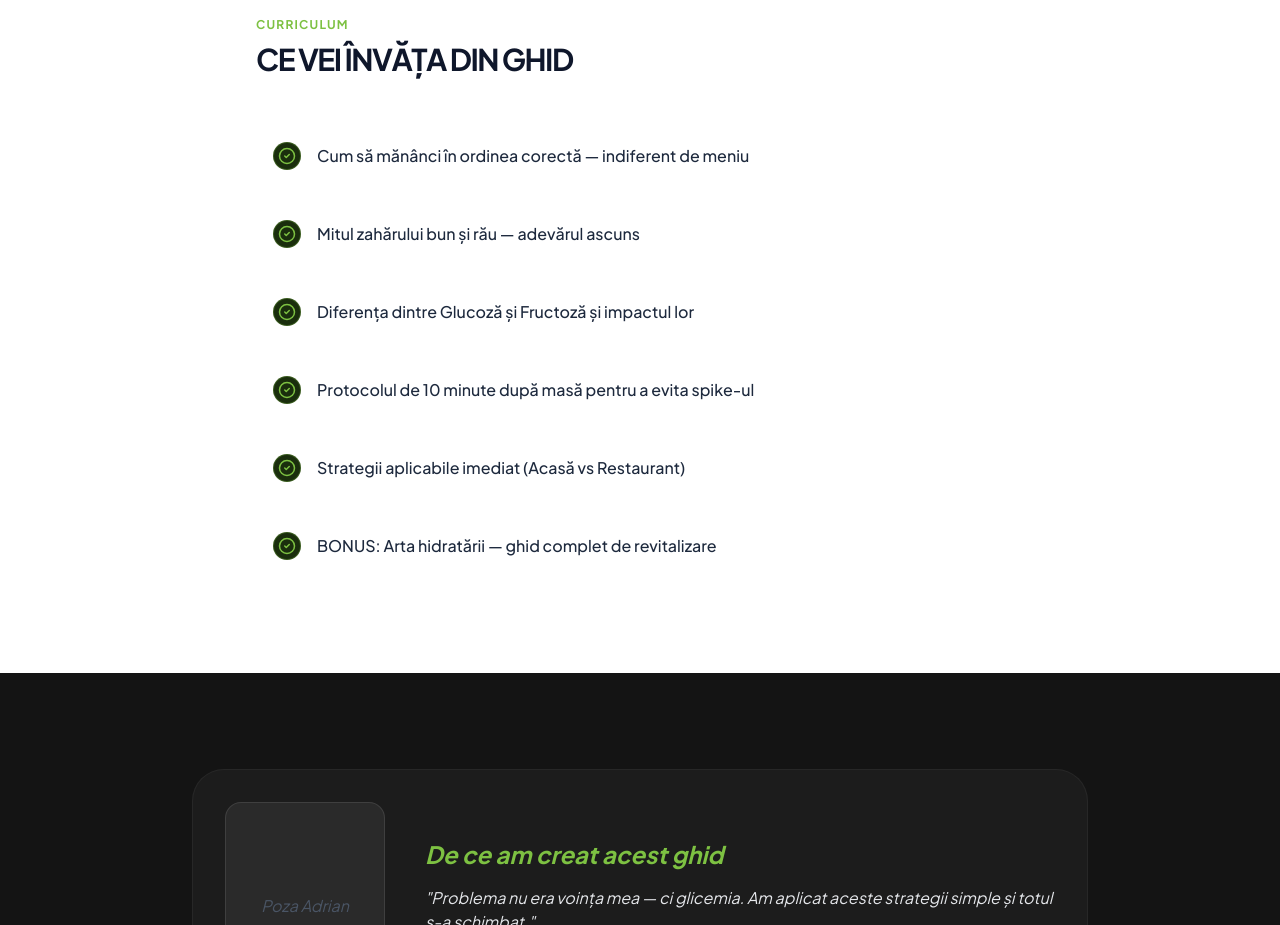
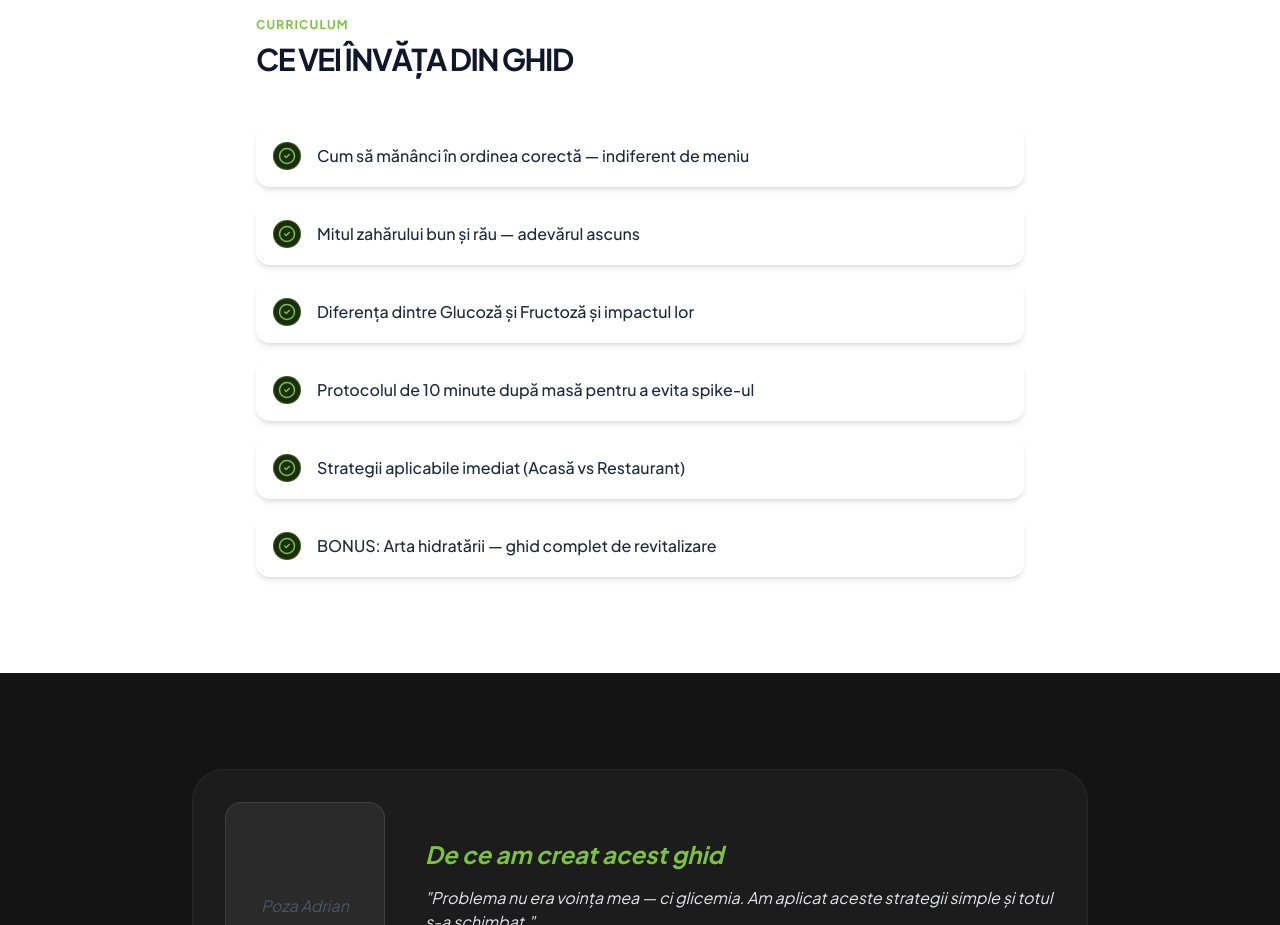
Before and after one commit to catalyntor13/activeboost, a Next.js app: page / in a window 1280 px wide. Shown: the part 1600-2525 px from the top of the page. Built offline with nearby package versions, Linux system fonts and the light colour scheme.

Commit message:
Forgot the shadow on the input

```diff
--- a/components/landing/Curiculum.tsx
+++ b/components/landing/Curiculum.tsx
@@ -28,7 +28,7 @@ export default function CuriculumPage() {
                 whileInView={{ opacity: 1, x: 0 }}
                 transition={{ delay: i * 0.1 }}
                 key={i}
-                className="flex items-center gap-4 p-4 rounded-xl border border-white/5 bg-white/[0.02]"
+                className="flex items-center gap-4 p-4 rounded-xl border border-white/5 bg-white/[0.02] shadow-md"
               >
                 <div className="bg-[#1a2e0d] p-1 rounded-full border border-[#7dc142]/30">
                   <CheckCircle2 size={18} className="text-[#7dc142]" />
```
